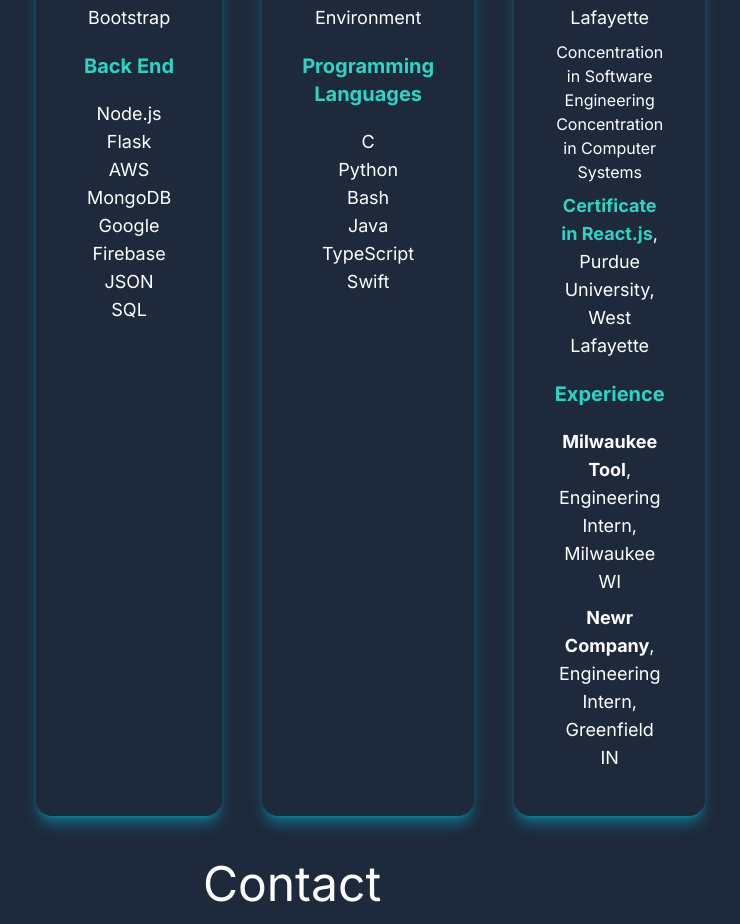
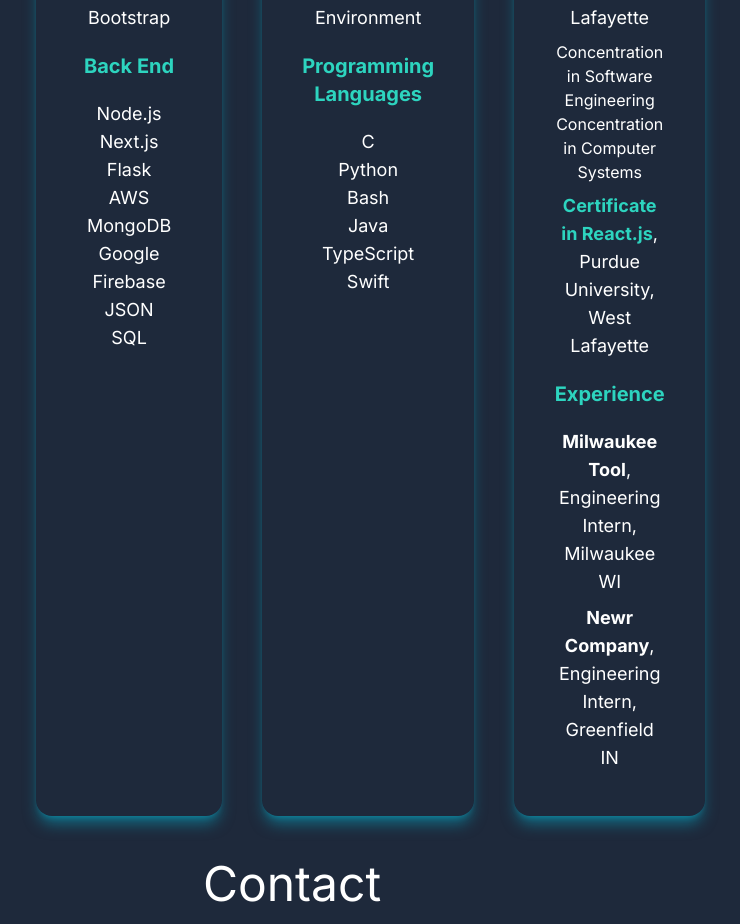
Before and after one commit to CtrlAltDelight/react-portfolio, a Next.js app: page / in a window 1280 px wide. Shown: the part 2620-3544 px from the top of the page, without its empty margins (348-1088 px from the left). Built offline with nearby package versions, Linux system fonts and the light colour scheme.

Commit message:
Added nextjs to back end skills

```diff
--- a/src/app/page.tsx
+++ b/src/app/page.tsx
@@ -237,6 +237,7 @@ export default function Home() {
 									<p className="py-1 text-gray-800 duration-500 dark:text-white">
 										<ul className="">
 											<li>Node.js</li>
+											<li>Next.js</li>
 											<li>Flask</li>
 											<li>AWS</li>
 											<li>MongoDB</li>
```
